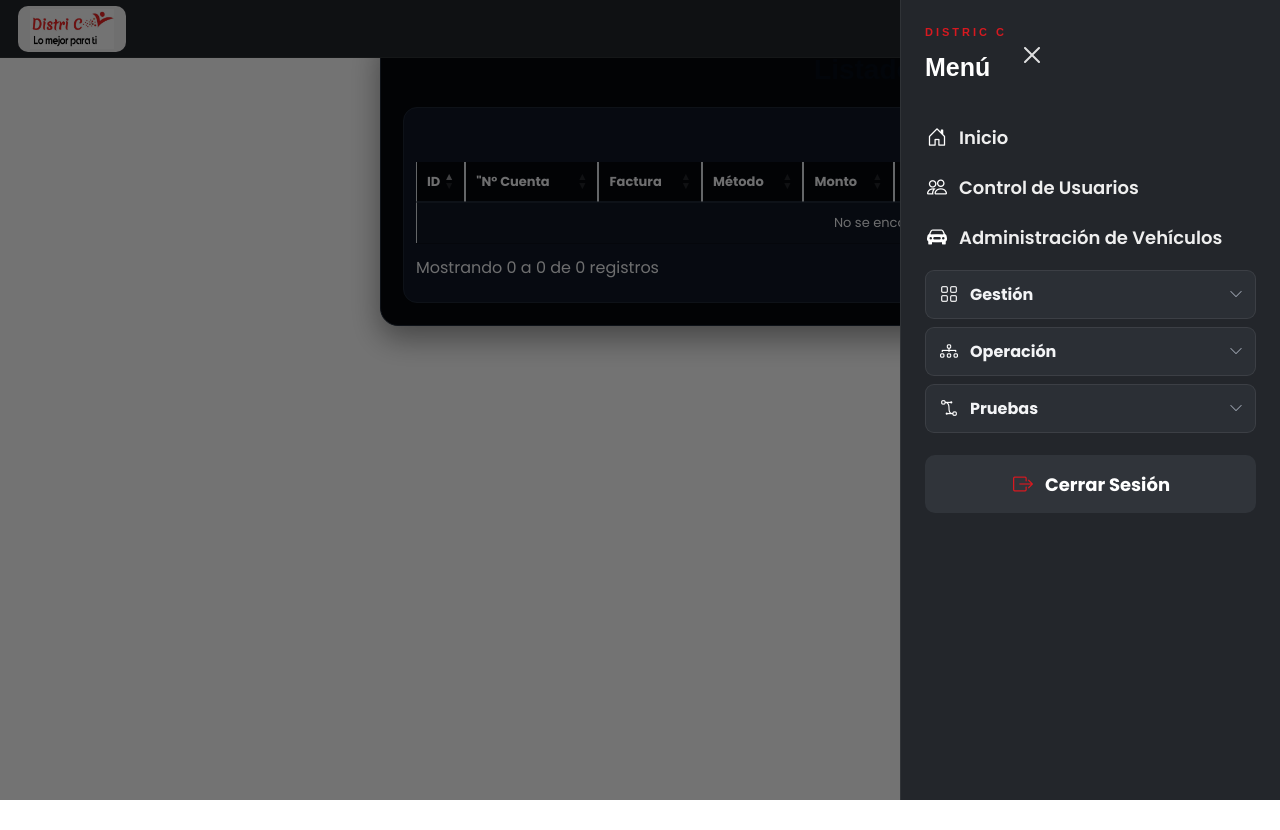
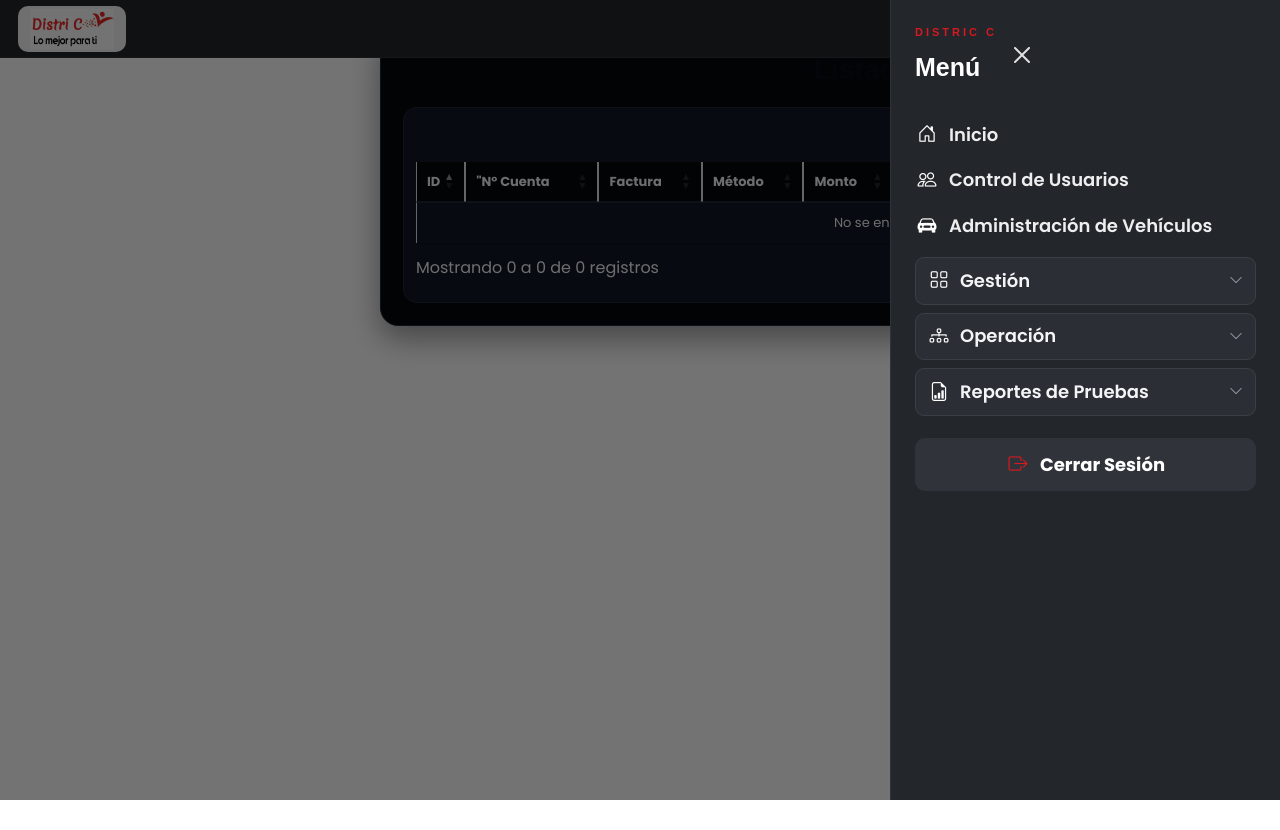
Before and after one commit to Javier89-web/Distric-C, a Django app: page /pagos/ in a window 1280 px wide, after a click that opens the changed part. Run offline with Django 5.2, Linux system fonts and the light colour scheme; data that the repository does not hold is empty; some libraries are stand-ins or nearby versions.

```diff
--- a/Aplicaciones/proyectos/templates/base/plantillaadministrador.html
+++ b/Aplicaciones/proyectos/templates/base/plantillaadministrador.html
@@ -27,9 +27,10 @@
   <link href="https://cdn.datatables.net/buttons/2.3.6/css/buttons.dataTables.min.css" rel="stylesheet">
   <link href="https://cdn.jsdelivr.net/npm/bootstrap-fileinput@5.5.3/css/fileinput.min.css" rel="stylesheet">
   <link href="{% static 'plantilla/assets/css/main.css' %}" rel="stylesheet">
-  <link rel="stylesheet" href="{% static 'css/base/administrador.css' %}?v=18">
+  <link rel="stylesheet" href="{% static 'css/base/administrador.css' %}?v=20">
   <link rel="stylesheet" href="{% static 'css/base/branding.css' %}">
   {% block extra_css %}{% endblock %}
+  <link rel="stylesheet" href="{% static 'css/base/menu_unificado.css' %}?v=1">
 </head>
 <body data-service-worker-url="{% url 'service-worker' %}">
 
@@ -148,9 +149,15 @@
                   </a>
                 </li>
                 <li class="admin-menu-item">
-                  <a href="{% url 'precioscombustibleadmin' %}" id="menuCombustible" class="admin-menu-link admin-menu-sublink">
-                    <i class="bi bi-fuel-pump-fill"></i>
-                    <span>Precios de Combustible</span>
+                  <a href="/plan-cargas/" id="menuPlanCargas" class="admin-menu-link admin-menu-sublink">
+                    <i class="bi bi-box-seam-fill"></i>
+                    <span>Planificación de Cargas</span>
+                  </a>
+                </li>
+                <li class="admin-menu-item">
+                  <a href="{% url 'consultacargasadmin' %}" id="menuConsultaCargas" class="admin-menu-link admin-menu-sublink">
+                    <i class="bi bi-clipboard-data"></i>
+                    <span>Consultas de Cargas</span>
                   </a>
                 </li>
               </ul>
@@ -172,51 +179,45 @@
               </button>
               <ul class="admin-menu-subgroup" id="menuGrupoOperacion" hidden>
                 <li class="admin-menu-item">
-                  <a href="/plan-cargas/" id="menuPlanCargas" class="admin-menu-link admin-menu-sublink">
-                    <i class="bi bi-box-seam"></i>
-                    <span>Planificación de Cargas</span>
-                  </a>
-                </li>
-                <li class="admin-menu-item">
-                  <a href="{% url 'consultacargasadmin' %}" id="menuConsultaCargas" class="admin-menu-link admin-menu-sublink">
-                    <i class="bi bi-calendar3"></i>
-                    <span>Consulta de Cargas</span>
+                  <a href="{% url 'admin_planificacion_rutas' %}" id="menuPlanificacionRutas" class="admin-menu-link admin-menu-sublink">
+                    <i class="bi bi-signpost-split"></i>
+                    <span>Planificación de Tramos</span>
                   </a>
                 </li>
                 <li class="admin-menu-item">
                   <a href="{% url 'admin_tramos_generales' %}" id="menuTramosGenerales" class="admin-menu-link admin-menu-sublink">
                     <i class="bi bi-signpost-2"></i>
-                    <span>Tramos Generales</span>
+                    <span>Planificación de Tramo General</span>
                   </a>
                 </li>
               </ul>
             </li>
 
-            <!-- Pruebas -->
-            <li class="admin-menu-group" data-admin-menu-group="pruebas">
+            <!-- Reportes de Pruebas -->
+            <li class="admin-menu-group" data-admin-menu-group="reportes-pruebas">
               <button
                 type="button"
                 class="admin-menu-group-toggle"
                 aria-expanded="false"
-                aria-controls="menuGrupoPruebas"
+                aria-controls="menuGrupoReportesPruebas"
               >
                 <span class="admin-menu-group-title">
-                  <i class="bi bi-bezier2"></i>
-                  <span>Pruebas</span>
+                  <i class="bi bi-file-earmark-bar-graph"></i>
+                  <span>Reportes de Pruebas</span>
                 </span>
                 <i class="bi bi-chevron-down admin-menu-group-chevron"></i>
               </button>
-              <ul class="admin-menu-subgroup" id="menuGrupoPruebas" hidden>
+              <ul class="admin-menu-subgroup" id="menuGrupoReportesPruebas" hidden>
                 <li class="admin-menu-item">
-                  <a href="{% url 'admin_planificacion_rutas' %}" id="menuPlanificacionRutas" class="admin-menu-link admin-menu-sublink">
-                    <i class="bi bi-signpost-split"></i>
-                    <span>Planificaciones de Prueba</span>
+                  <a href="{% url 'admin_reportes_viajes' %}?tipo=PRUEBA" id="menuReportesRutas" class="admin-menu-link admin-menu-sublink">
+                    <i class="bi bi-file-earmark-text"></i>
+                    <span>Reportes por Tramos</span>
                   </a>
                 </li>
                 <li class="admin-menu-item">
-                  <a href="{% url 'admin_reportes_viajes' %}?tipo=PRUEBA" id="menuReportesRutas" class="admin-menu-link admin-menu-sublink">
-                    <i class="bi bi-file-earmark-bar-graph"></i>
-                    <span>Reportes de Pruebas</span>
+                  <a href="{% url 'admin_reportes_viajes' %}?tipo=GENERAL" id="menuReportesTramosGenerales" class="admin-menu-link admin-menu-sublink">
+                    <i class="bi bi-file-earmark-spreadsheet"></i>
+                    <span>Reportes de Tramos Generales</span>
                   </a>
                 </li>
               </ul>
@@ -316,7 +317,7 @@
   <script src="https://cdn.jsdelivr.net/npm/bootstrap-fileinput@5.5.3/js/locales/es.js"></script>
   <script src="{% static 'js/base/single_submit.js' %}"></script>
   <script src="{% static 'js/base/tab_lock.js' %}"></script>
-  <script src="{% static 'js/base/administrador.js' %}?v=18"></script>
+  <script src="{% static 'js/base/administrador.js' %}?v=19"></script>
   {% block extra_js %}{% endblock %}
 </body>
 </html>
--- a/Aplicaciones/proyectos/templates/usuario/mapas/rutas.html
+++ b/Aplicaciones/proyectos/templates/usuario/mapas/rutas.html
@@ -187,5 +187,5 @@
 {% endblock %}
 
 {% block extra_js %}
-<script src="{% static 'js/pages/usuario/mapas/rutas.js' %}?v=3" defer></script>
+<script src="{% static 'js/pages/usuario/mapas/rutas.js' %}?v=4" defer></script>
 {% endblock %}
--- a/proyectos/static/css/base/administrador.css
+++ b/proyectos/static/css/base/administrador.css
@@ -559,3 +559,10 @@
 
 /* Base PWA: respeta áreas seguras y evita desbordamientos en pantallas pequeñas. */
 html,body{max-width:100%;overflow-x:hidden}body{padding-bottom:env(safe-area-inset-bottom)}img,svg,video,canvas{max-width:100%}.navbar>.container-fluid{padding-left:max(12px,env(safe-area-inset-left));padding-right:max(12px,env(safe-area-inset-right))}.admin-offcanvas{max-width:min(88vw,380px)!important}.table-responsive,.dataTables_wrapper{max-width:100%}.dataTables_wrapper{overflow:visible}.dataTables_wrapper .dataTables_paginate{white-space:normal}@media(max-width:600px){#contenido-administrador{width:100%;min-width:0}.container,.container-fluid{max-width:100%}.dataTables_wrapper .dataTables_info,.dataTables_wrapper .dataTables_paginate{float:none!important;text-align:left!important}.dataTables_wrapper .dataTables_paginate{margin-top:6px}.iziToast-wrapper{padding-left:max(8px,env(safe-area-inset-left))!important;padding-right:max(8px,env(safe-area-inset-right))!important}}
+
+/* Tamaño tipográfico unificado del menú administrativo. */
+.admin-offcanvas .admin-menu-link,
+.admin-offcanvas .admin-menu-group-toggle,
+.admin-offcanvas .admin-menu-sublink {
+  font-size: 17px !important;
+}
--- /dev/null
+++ b/proyectos/static/css/base/menu_unificado.css
@@ -0,0 +1,107 @@
+/* ==========================================================
+   MENÚ LATERAL DISTRIC C — TIPOGRAFÍA UNIFICADA
+   Este archivo se carga AL FINAL en ambas plantillas base para
+   que ninguna vista cambie el tamaño del menú accidentalmente.
+   ========================================================== */
+
+:root {
+  --dc-menu-font-size: 18px;
+  --dc-menu-font-weight: 600;
+  --dc-menu-line-height: 1.35;
+  --dc-menu-icon-size: 19px;
+}
+
+/* Misma familia tipográfica y misma anchura del panel en cualquier vista. */
+.admin-offcanvas,
+.admin-route-offcanvas,
+#offcanvasUsuario {
+  width: 390px !important;
+  max-width: min(88vw, 390px) !important;
+  font-family: "Poppins", sans-serif !important;
+}
+
+/* Enlaces principales: administrador, rutas en modo admin y menú de usuario. */
+.admin-offcanvas .admin-menu-link,
+.admin-route-offcanvas .admin-route-menu-link,
+#offcanvasUsuario:not(.admin-route-offcanvas) .nav-link {
+  font-family: "Poppins", sans-serif !important;
+  font-size: var(--dc-menu-font-size) !important;
+  font-weight: var(--dc-menu-font-weight) !important;
+  line-height: var(--dc-menu-line-height) !important;
+  letter-spacing: 0 !important;
+  text-transform: none !important;
+}
+
+/* Botones que abren Gestión / Operación / Reportes. */
+.admin-offcanvas .admin-menu-group-toggle,
+.admin-route-offcanvas .admin-route-menu-group-toggle {
+  font-family: "Poppins", sans-serif !important;
+  font-size: var(--dc-menu-font-size) !important;
+  font-weight: var(--dc-menu-font-weight) !important;
+  line-height: var(--dc-menu-line-height) !important;
+  letter-spacing: 0 !important;
+  text-transform: none !important;
+}
+
+/* Los textos internos siempre heredan exactamente el tamaño del elemento padre. */
+.admin-offcanvas .admin-menu-link > span,
+.admin-offcanvas .admin-menu-group-title > span,
+.admin-route-offcanvas .admin-route-menu-link > span,
+.admin-route-offcanvas .admin-route-menu-group-title > span,
+#offcanvasUsuario:not(.admin-route-offcanvas) .nav-link > span {
+  font-family: inherit !important;
+  font-size: inherit !important;
+  font-weight: inherit !important;
+  line-height: inherit !important;
+}
+
+/* Submenús: mismo tamaño que el resto; solo cambia la sangría visual. */
+.admin-offcanvas .admin-menu-sublink,
+.admin-route-offcanvas .admin-route-menu-sublink {
+  font-size: var(--dc-menu-font-size) !important;
+  font-weight: var(--dc-menu-font-weight) !important;
+  line-height: var(--dc-menu-line-height) !important;
+}
+
+/* Iconos con una escala uniforme en ambos menús. */
+.admin-offcanvas .admin-menu-link i:not(.admin-menu-group-chevron),
+.admin-offcanvas .admin-menu-group-title > i,
+.admin-route-offcanvas .admin-route-menu-link i:not(.admin-route-menu-chevron),
+.admin-route-offcanvas .admin-route-menu-group-title > i,
+#offcanvasUsuario:not(.admin-route-offcanvas) .nav-link i {
+  font-size: var(--dc-menu-icon-size) !important;
+}
+
+/* Cerrar sesión conserva el mismo tamaño; solo usa mayor peso para distinguir acción. */
+.admin-offcanvas .logout-link,
+.admin-route-offcanvas .admin-route-logout,
+#offcanvasUsuario:not(.admin-route-offcanvas) .nav-link[href="/logout/"] {
+  font-size: var(--dc-menu-font-size) !important;
+  font-weight: 700 !important;
+  line-height: var(--dc-menu-line-height) !important;
+}
+
+/* Evita que las reglas responsive antiguas vuelvan a reducir la tipografía. */
+@media (max-width: 900px) {
+  .admin-offcanvas .admin-menu-link,
+  .admin-offcanvas .admin-menu-group-toggle,
+  .admin-offcanvas .admin-menu-sublink,
+  .admin-route-offcanvas .admin-route-menu-link,
+  .admin-route-offcanvas .admin-route-menu-group-toggle,
+  .admin-route-offcanvas .admin-route-menu-sublink,
+  #offcanvasUsuario:not(.admin-route-offcanvas) .nav-link {
+    font-size: var(--dc-menu-font-size) !important;
+  }
+}
+
+@media (max-width: 600px) {
+  .admin-offcanvas .admin-menu-link,
+  .admin-offcanvas .admin-menu-group-toggle,
+  .admin-offcanvas .admin-menu-sublink,
+  .admin-route-offcanvas .admin-route-menu-link,
+  .admin-route-offcanvas .admin-route-menu-group-toggle,
+  .admin-route-offcanvas .admin-route-menu-sublink,
+  #offcanvasUsuario:not(.admin-route-offcanvas) .nav-link {
+    font-size: var(--dc-menu-font-size) !important;
+  }
+}
--- a/proyectos/static/js/base/administrador.js
+++ b/proyectos/static/js/base/administrador.js
@@ -47,6 +47,8 @@
 
     function activarMenuActual() {
         const rutaActual = window.location.pathname;
+        const parametros = new URLSearchParams(window.location.search);
+        const tipoReporte = (parametros.get("tipo") || "").toUpperCase();
         const grupos = [
             ["menuInicio", ["/adminpanel/"]],
             ["menuUsuarios", ["/listadousuario/", "/nuevousuario/", "/editarusuario/"]],
@@ -55,9 +57,7 @@
             ["menuPlanCargas", ["/plan-cargas/"]],
             ["menuConsultaCargas", ["/consulta-cargas/"]],
             ["menuTramosGenerales", ["/administrador/rutas/tramos-generales/"]],
-            ["menuCombustible", ["/combustible/precios/"]],
-            ["menuPlanificacionRutas", ["/administrador/rutas/planificacion/"]],
-            ["menuReportesRutas", ["/administrador/rutas/reportes/"]]
+            ["menuPlanificacionRutas", ["/administrador/rutas/planificacion/"]]
         ];
 
         grupos.forEach(function (grupo) {
@@ -66,6 +66,12 @@
                 enlace.classList.add("active");
             }
         });
+
+        if (rutaActual.startsWith("/administrador/rutas/reportes/")) {
+            const idReporte = tipoReporte === "GENERAL" ? "menuReportesTramosGenerales" : "menuReportesRutas";
+            const enlaceReporte = document.getElementById(idReporte);
+            if (enlaceReporte) enlaceReporte.classList.add("active");
+        }
     }
 
     function configurarGruposMenu() {
```
Also changed, not shown: Aplicaciones/proyectos/templates/administrador/rutas/reportes_viajes.html (+4 -4 lines), Aplicaciones/proyectos/templates/administrador/rutas/tramos_generales.html (+1 -81 lines), Aplicaciones/proyectos/templates/base/plantilla.html (+25 -24 lines), Aplicaciones/proyectos/views_rutas_predictivas.py (+0 -9 lines), proyectos/static/css/base/usuario.css (+7 -0 lines), proyectos/static/js/base/usuario.js (+10 -2 lines), proyectos/static/js/pages/usuario/mapas/rutas.js (+4 -46 lines).
